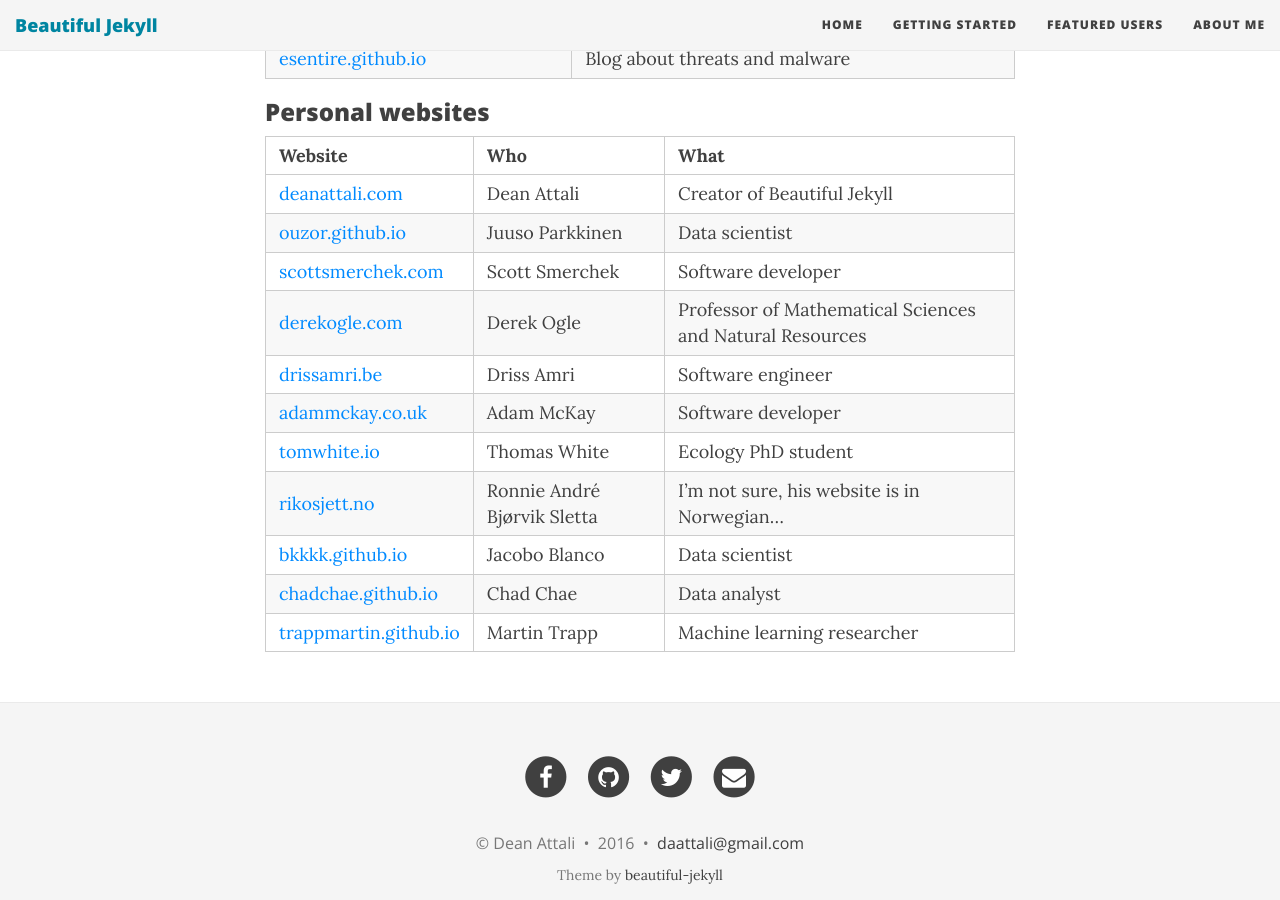
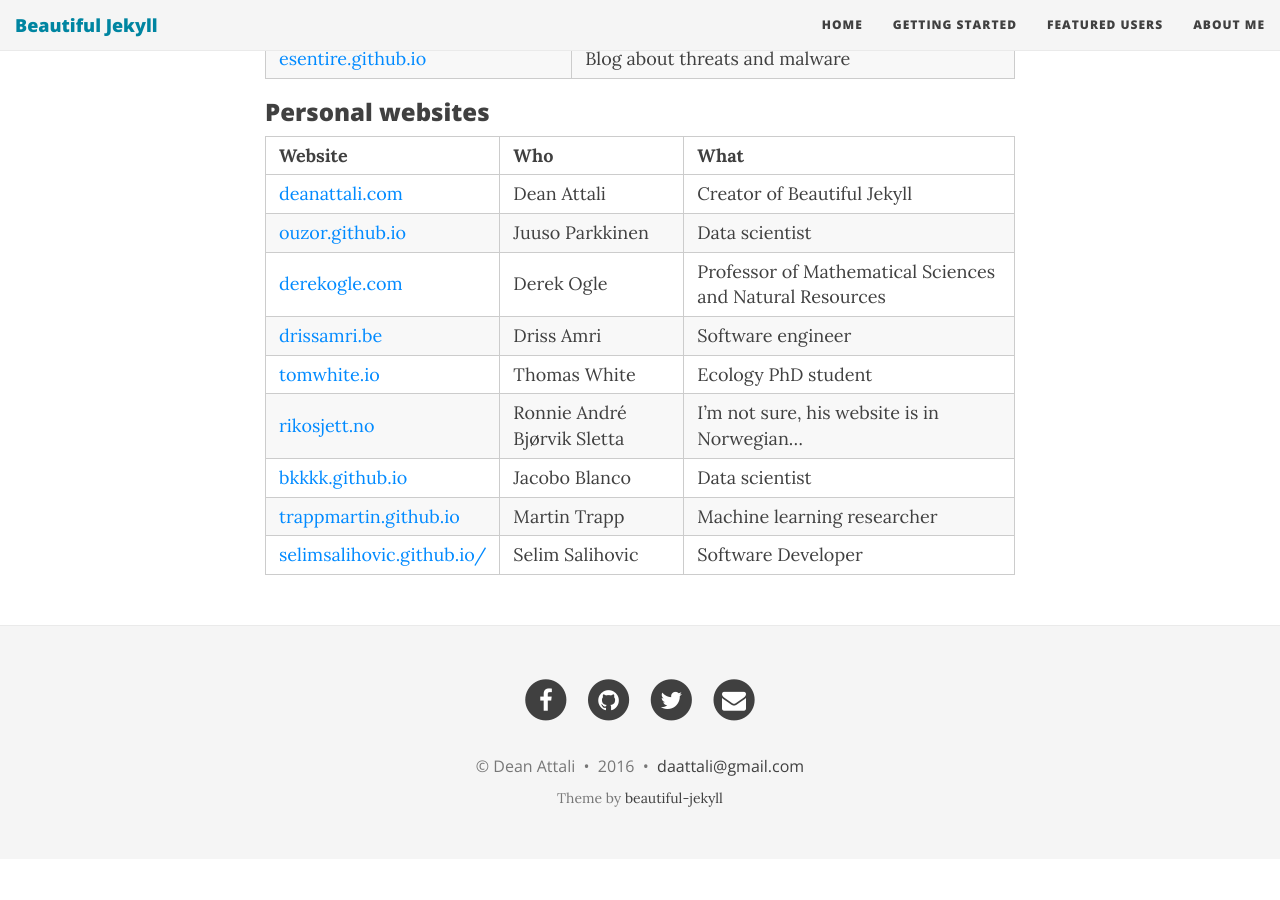
Before and after one commit to sermons/sermons.github.io, a Jekyll site: the page built from featured-users.md, in a window 1280 px wide and 900 px high, scrolled down 777 px. Built offline with Jekyll 4.4.1, drawn with Linux system fonts in a browser that asks for light colours; nearby versions of some CDN libraries; after the commit the page ends 1636 px from its top, so only the background shows below that.

Commit message:
clean up featured users

```diff
--- a/featured-users.md
+++ b/featured-users.md
@@ -26,12 +26,10 @@
 | :------ |:--- | :--- |
 | [deanattali.com](http://deanattali.com) | Dean Attali | Creator of Beautiful Jekyll |
 | [ouzor.github.io](http://ouzor.github.io) | Juuso Parkkinen | Data scientist |
-| [scottsmerchek.com](http://scottsmerchek.com) | Scott Smerchek | Software developer |
 | [derekogle.com](http://derekogle.com/) | Derek Ogle | Professor of Mathematical Sciences and Natural Resources |
 | [drissamri.be](https://drissamri.be) | Driss Amri | Software engineer |
-| [adammckay.co.uk](http://adammckay.co.uk) | Adam McKay | Software developer |
 | [tomwhite.io](http://tomwhite.io) | Thomas White | Ecology PhD student |
 | [rikosjett.no](http://rikosjett.no) | Ronnie André Bjørvik Sletta | I'm not sure, his website is in Norwegian... |
 | [bkkkk.github.io](http://bkkkk.github.io) | Jacobo Blanco | Data scientist |
-| [chadchae.github.io](http://chadchae.github.io) | Chad Chae | Data analyst |
 | [trappmartin.github.io](http://trappmartin.github.io) | Martin Trapp | Machine learning researcher |
+| [selimsalihovic.github.io/](http://selimsalihovic.github.io) | Selim Salihovic | Software Developer |
```
